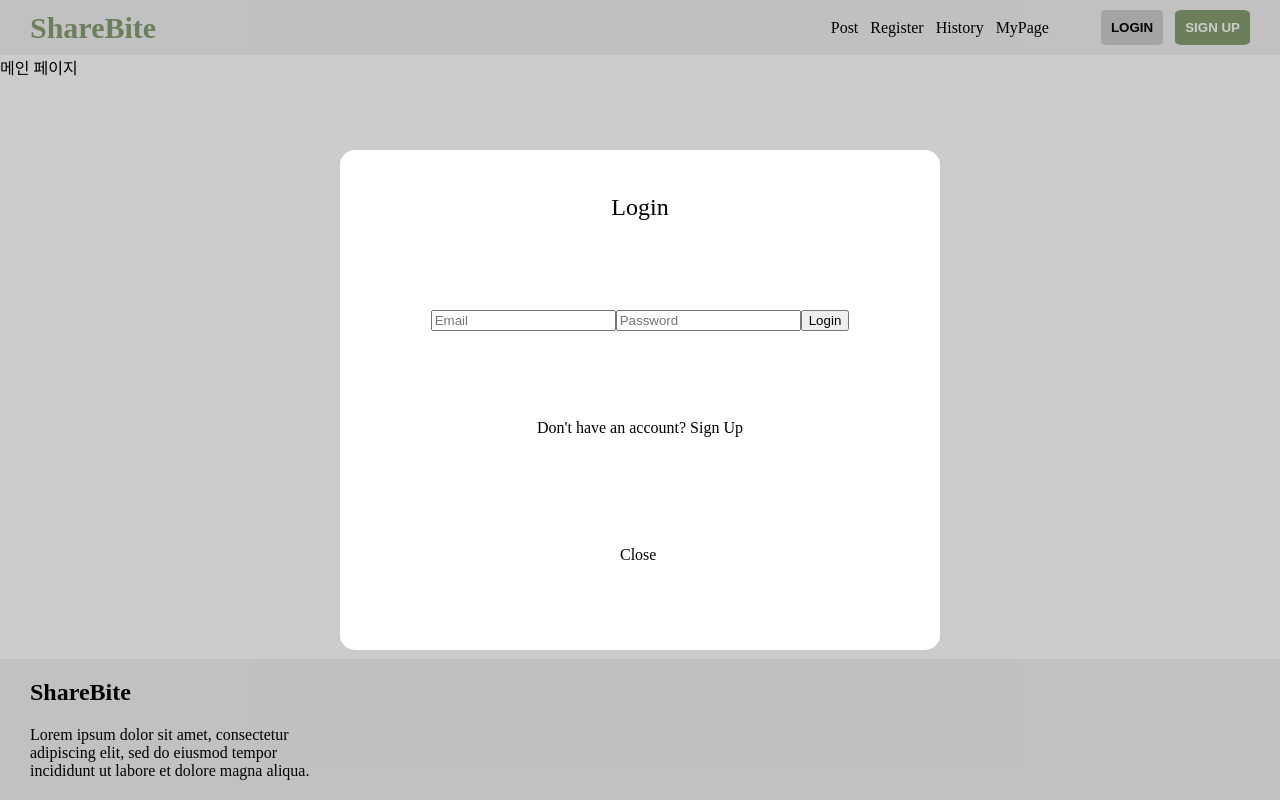
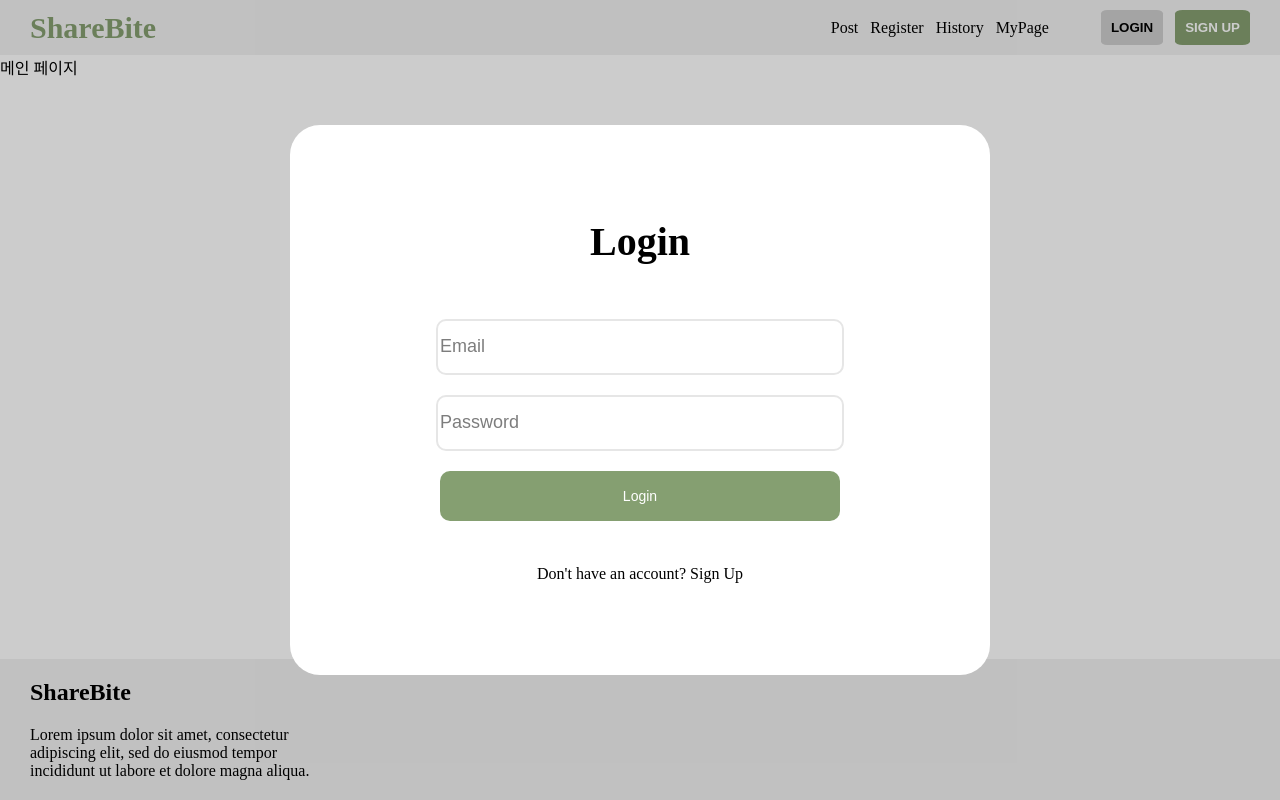
Before and after one commit to gdsc-shareBite/front, a React (Create React App) app: page / in a window 1280 px wide. Both pictures are taken after a click on the button "LOGIN". Built offline with nearby package versions, Linux system fonts and the light colour scheme; the HTML template or start-up script is replaced by a standard one; a web font is replaced by a local one.

Commit message:
Update login

```diff
--- a/src/components/Modal/Login.jsx
+++ b/src/components/Modal/Login.jsx
@@ -21,14 +21,14 @@ export default function Login({ onClose }) {
     <Overlay>
       <ModalWrap onClose={handleClose}>
         <Title>{isLogin ? 'Login' : 'Sign Up'}</Title>
-        <form onSubmit={handleSubmit}>
-          <input type="email" placeholder="Email" required />
-          <input type="password" placeholder="Password" required />
-          {!isLogin && <input type="password" placeholder="Confirm Password" required />}
-          <button type="submit">{isLogin ? 'Login' : 'Sign Up'}</button>
-        </form>
+        <CloseButton onClick={handleClose}><i class="fa-solid fa-xmark"></i></CloseButton>
+        <Form onSubmit={handleSubmit}>
+          <Input type="email" placeholder="Email" required />
+          <Input type="password" placeholder="Password" required />
+          {!isLogin && <Input type="password" placeholder="Confirm Password" required />}
+          <Button onClick={handleClose} type="submit">{isLogin ? 'Login' : 'Sign Up'}</Button>
+        </Form>
         <p onClick={toggleForm}>{isLogin ? 'Don\'t have an account? Sign Up' : 'Already have an account? Login'}</p>
-        <CloseButton onClick={handleClose}>Close</CloseButton>
       </ModalWrap>
     </Overlay>
   );
@@ -47,46 +47,72 @@ const Overlay = styled.div`
 `;
 
 const ModalWrap = styled.div`
-  width: 600px;
-  height: 500px;
-  border-radius: 15px;
+  width: 700px;
+  height: 550px;
+  border-radius: 30px;
   background-color: #fff;
   position: absolute;
   top: 50%;
   left: 50%;
   transform: translate(-50%, -50%);
   display: flex;
-  justify-content: space-around;
+  justify-content: center;
   align-items: center;
   flex-direction: column;
 `;
 
-const Title = styled.h2`
-  font-size: 24px;
-`;
 const CloseButton = styled.div`
-  float: right;
   width: 40px;
   height: 40px;
   margin: 20px;
   cursor: pointer;
-  i {
-    color: #5d5d5d;
+  position: fixed;
+  top: 20px;
+  right: 10px;
+  i{
     font-size: 30px;
+    color: #6c6c6c;
+  }
+`;
+const Title = styled.h2`
+  font-size: 40px;
+  font-weight: 600;
+`;
+const Form = styled.form`
+  background-color: #ffffff;
+  width: 500px;
+  height: 300px;
+  display: flex;
+  flex-direction: column;
+  align-items: center;
+  justify-content:center;
+`;
+const Input = styled.input`
+  width: 400px;
+  height: 50px;
+  border: 2px solid #e6e6e6;
+  border-radius: 10px;
+  margin: 10px;
+  font-size: 18px;
+  &::placeholder{
+    color: #7d7d7d;
   }
 `;
 
+
 const Button = styled.button`
+  width: 400px;
+  height: 50px;
   font-size: 14px;
   padding: 10px 20px;
+  margin-top: 10px;
   border: none;
-  background-color: #ababab;
+  background-color: ${(props)=>props.theme.green};
   border-radius: 10px;
   color: white;
-  font-style: italic;
   font-weight: 200;
   cursor: pointer;
   &:hover {
-    background-color: #898989;
+    background-color: #6f8460;
   }
 `;
```
